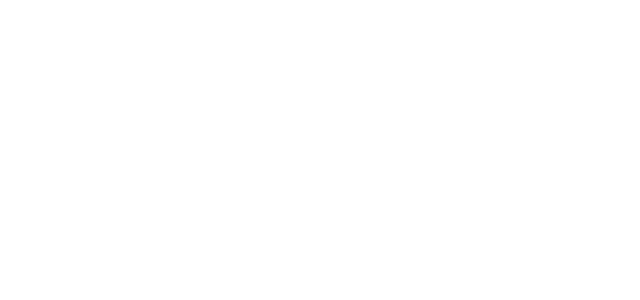
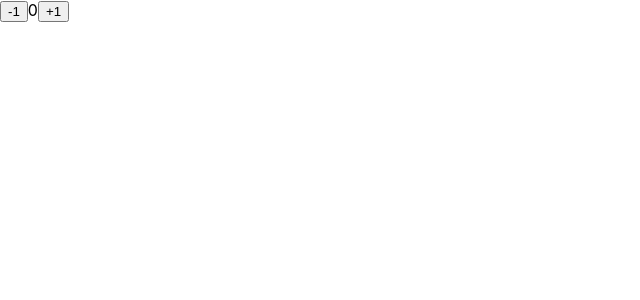
Before and after one commit to swoo-digital/swoo-react, a React (Create React App) app: page / in a window 1280 px wide. Shown: the top 300 px of the page, without its empty margins (0-640 px from the left). Built offline with nearby package versions, Linux system fonts and the light colour scheme.

Commit message:
add Counter to App, fix tests

```diff
--- a/src/App.tsx
+++ b/src/App.tsx
@@ -1,8 +1,10 @@
 import React from 'react';
+import { Counter } from './features/counter/Counter';
 
 function App() {
   return (
     <div>
+      <Counter />
     </div>
   );
 }
```
Also changed, not shown: 1 other file (tests, documents, lock files or other folders).
